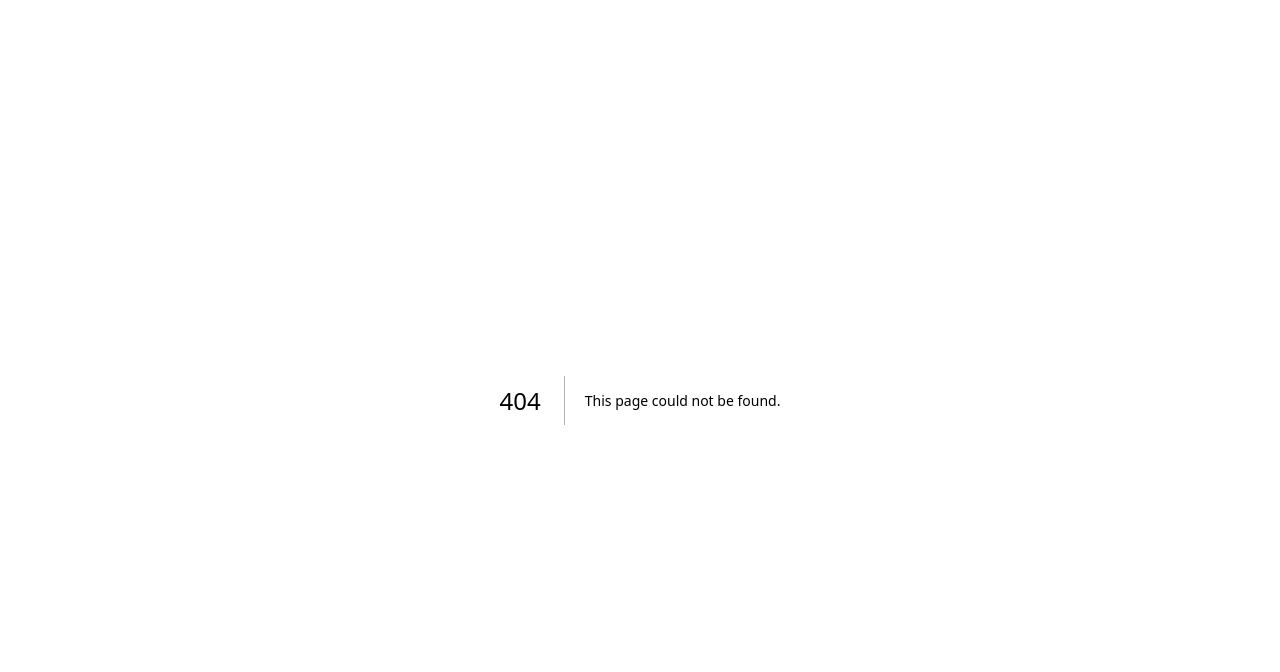
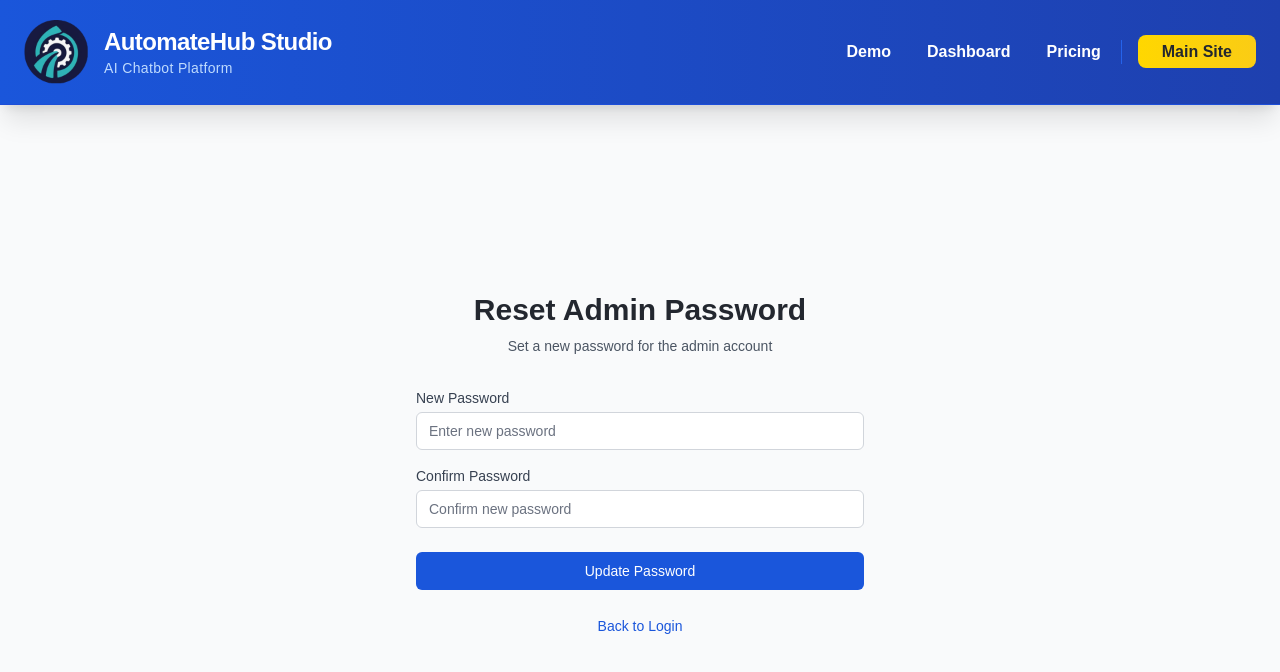
Before and after one commit to ebradley2591/ai-chatbot-platform, a Next.js app: page /reset-password in a window 1280 px wide. Before the commit this address had no page. Shown: the top 672 px of the page. Built offline with nearby package versions, Linux system fonts and the light colour scheme.

Commit message:
Add password reset page for admin user

```diff
--- /dev/null
+++ b/app/reset-password/page.tsx
@@ -0,0 +1,141 @@
+'use client'
+
+import { useState } from 'react'
+import Navigation from '@/components/Navigation'
+
+export default function ResetPassword() {
+  const [newPassword, setNewPassword] = useState('')
+  const [confirmPassword, setConfirmPassword] = useState('')
+  const [loading, setLoading] = useState(false)
+  const [message, setMessage] = useState('')
+  const [error, setError] = useState('')
+
+  const handleSubmit = async (e: React.FormEvent) => {
+    e.preventDefault()
+    setLoading(true)
+    setMessage('')
+    setError('')
+
+    if (newPassword !== confirmPassword) {
+      setError('Passwords do not match')
+      setLoading(false)
+      return
+    }
+
+    if (newPassword.length < 6) {
+      setError('Password must be at least 6 characters')
+      setLoading(false)
+      return
+    }
+
+    try {
+      const response = await fetch('/api/verify-password', {
+        method: 'POST',
+        headers: {
+          'Content-Type': 'application/json',
+        },
+        body: JSON.stringify({ newPassword }),
+      })
+
+      const data = await response.json()
+
+      if (data.success) {
+        setMessage('Password updated successfully! You can now login with the new password.')
+        setNewPassword('')
+        setConfirmPassword('')
+      } else {
+        setError(data.error || 'Failed to update password')
+      }
+    } catch (error) {
+      setError('An error occurred. Please try again.')
+    } finally {
+      setLoading(false)
+    }
+  }
+
+  return (
+    <div className="min-h-screen flex flex-col bg-gray-50 font-montserrat">
+      <Navigation />
+
+      <main className="flex-1 flex items-center justify-center py-12 px-4 sm:px-6 lg:px-8">
+        <div className="max-w-md w-full space-y-8">
+          <div>
+            <h2 className="mt-6 text-center text-3xl font-extrabold text-brand-dark">
+              Reset Admin Password
+            </h2>
+            <p className="mt-2 text-center text-sm text-gray-600">
+              Set a new password for the admin account
+            </p>
+          </div>
+
+          <form className="mt-8 space-y-6" onSubmit={handleSubmit}>
+            <div className="space-y-4">
+              <div>
+                <label htmlFor="newPassword" className="block text-sm font-medium text-gray-700">
+                  New Password
+                </label>
+                <input
+                  id="newPassword"
+                  name="newPassword"
+                  type="password"
+                  required
+                  className="mt-1 appearance-none relative block w-full px-3 py-2 border border-gray-300 placeholder-gray-500 text-gray-900 rounded-md focus:outline-none focus:ring-2 focus:ring-brand-blue focus:border-brand-blue focus:z-10 sm:text-sm"
+                  placeholder="Enter new password"
+                  value={newPassword}
+                  onChange={(e) => setNewPassword(e.target.value)}
+                />
+              </div>
+
+              <div>
+                <label htmlFor="confirmPassword" className="block text-sm font-medium text-gray-700">
+                  Confirm Password
+                </label>
+                <input
+                  id="confirmPassword"
+                  name="confirmPassword"
+                  type="password"
+                  required
+                  className="mt-1 appearance-none relative block w-full px-3 py-2 border border-gray-300 placeholder-gray-500 text-gray-900 rounded-md focus:outline-none focus:ring-2 focus:ring-brand-blue focus:border-brand-blue focus:z-10 sm:text-sm"
+                  placeholder="Confirm new password"
+                  value={confirmPassword}
+                  onChange={(e) => setConfirmPassword(e.target.value)}
+                />
+              </div>
+            </div>
+
+            {error && (
+              <div className="text-red-600 text-sm text-center bg-red-50 p-3 rounded-md">
+                {error}
+              </div>
+            )}
+
+            {message && (
+              <div className="text-green-600 text-sm text-center bg-green-50 p-3 rounded-md">
+                {message}
+              </div>
+            )}
+
+            <div>
+              <button
+                type="submit"
+                disabled={loading}
+                className="group relative w-full flex justify-center py-2 px-4 border border-transparent text-sm font-medium rounded-md text-white bg-brand-blue hover:bg-blue-700 focus:outline-none focus:ring-2 focus:ring-offset-2 focus:ring-brand-blue disabled:opacity-50 transition-colors"
+              >
+                {loading ? 'Updating...' : 'Update Password'}
+              </button>
+            </div>
+
+            <div className="text-center">
+              <a
+                href="/auth/signin"
+                className="text-brand-blue hover:text-blue-700 text-sm"
+              >
+                Back to Login
+              </a>
+            </div>
+          </form>
+        </div>
+      </main>
+    </div>
+  )
+}
```
